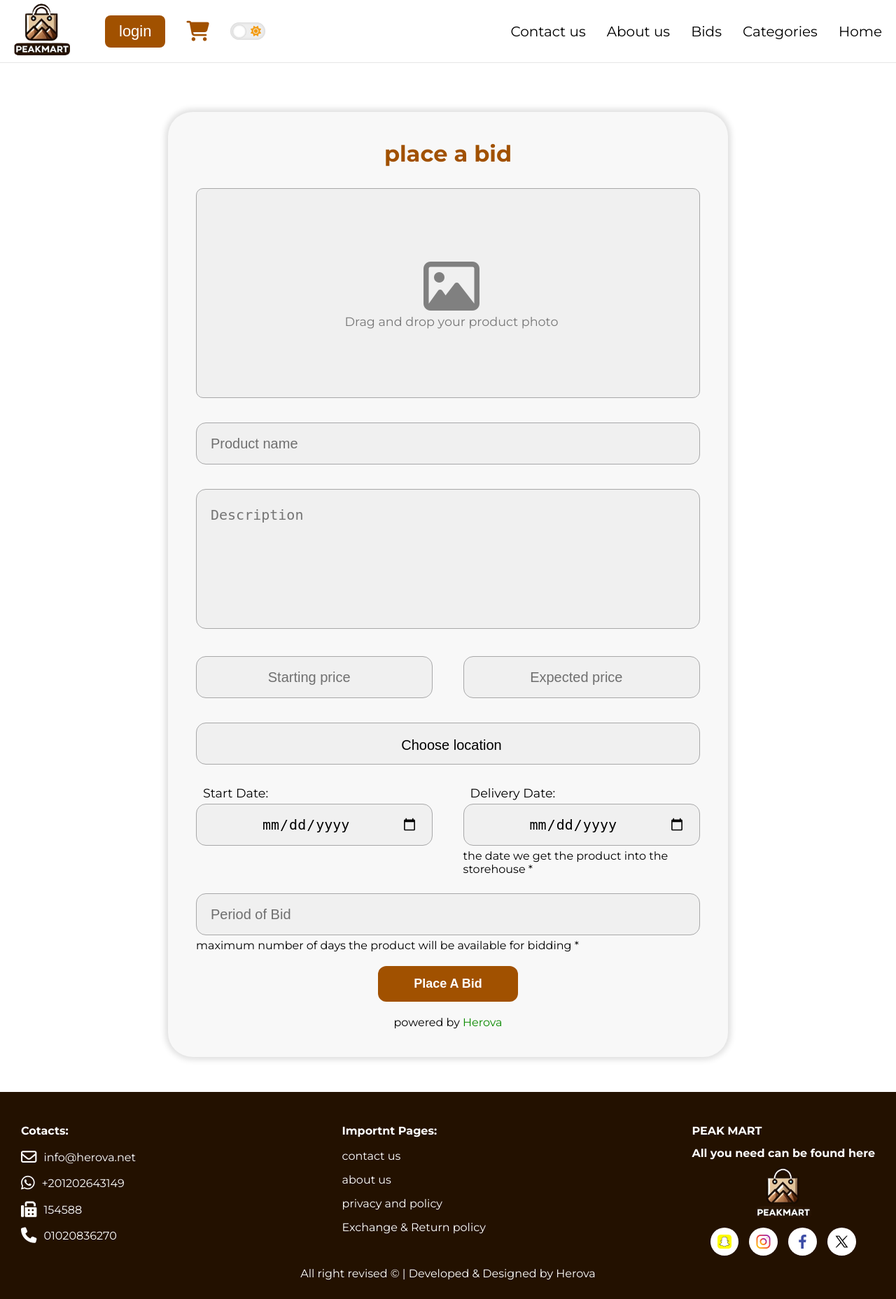
After one commit to Netrk-A/final-project, a PHP site: page /place_bid.php in a window 1280 px wide. The commit adds this page. Shown: the whole page at 70% size. Run offline with PHP 8.4, Linux system fonts and the light colour scheme.

Commit message:
place a bid page UI  with minor header changes

```diff
--- a/assets/css/components/header.css
+++ b/assets/css/components/header.css
@@ -271,11 +271,10 @@
     border-left: var(--border-gray);
     right: -1px;
     top: 79px;
-
+    gap: 0;
     width: 250px;
     height: 100vh;
     max-width: 60vw;
-    padding-block: 20px;
   }
 
   .navbar.active {
@@ -285,7 +284,9 @@
 
   .navbar a {
     position: relative;
-    padding-block: 10px;
+    padding-block: 25px 10px;
+    width: 100%;
+    text-align: center;
     color: var(--text-color);
   }
 
--- /dev/null
+++ b/assets/css/place_bid.css
@@ -0,0 +1,292 @@
+body {
+  /* background: url(../img/dual-bg-8-4\ 6.png); */
+  background-size: cover;
+  background-position: inherit;
+  font-family: "montserrat";
+}
+
+.form {
+  margin-top: 70px;
+  margin-bottom: 50px;
+  min-width: 280px;
+  position: relative;
+  display: flex;
+  justify-content: center;
+}
+
+.form h1 {
+  color: var(--primary);
+  text-align: center;
+}
+
+form {
+  border-radius: 35px;
+  box-shadow: 0px 0px 8px 4px #00000021;
+  background: #f8f8f8;
+  padding: 40px;
+  width: 800px;
+  min-width: 280px;
+  position: relative;
+}
+
+@media (min-width: 1400px) {
+  form {
+    width: 1200px;
+  }
+}
+
+@media (max-width: 900px) {
+  form {
+    width: 85vw;
+  }
+}
+
+#uploadProduct input:not([type="submit"]),
+#locationButton,
+#uploadProduct textarea {
+  width: 100%;
+  height: 60px;
+  background-color: #d9d9d945;
+  color: black;
+  border-radius: 14px;
+  border: 1px solid #a8a8a9;
+  padding: 20px;
+  font-size: 20px;
+  outline: none;
+  margin-bottom: 30px;
+  margin-top: 5px;
+}
+
+#locationButton {
+  cursor: pointer;
+}
+#locationButton:hover {
+  background-color: #bbbbbb45;
+}
+
+input[type="number"] {
+  -webkit-appearance: none; /* Safari */
+  -moz-appearance: none; /* Firefox */
+  appearance: none; /* Standard */
+}
+
+#uploadProduct textarea {
+  resize: none;
+  height: 200px;
+  line-height: 2rem;
+}
+
+.input-container {
+  position: relative;
+}
+
+.input-container:not(:first-of-type) i {
+  position: absolute;
+  top: 30%;
+  left: 10px;
+  color: #5c5c5c;
+}
+
+form .fa-user {
+  position: absolute;
+  top: 50%;
+  transform: translateY(22%);
+  left: 12px;
+  color: #5c5c5c;
+}
+
+#uploadProduct input::placeholder {
+  color: rgba(0, 0, 0, 0.536);
+}
+
+.form .button1,
+.newlogin.button1,
+.button1 {
+  font-size: 18px;
+  text-transform: capitalize;
+  color: #fff;
+  font-weight: bold;
+  background-color: var(--primary);
+  padding: 15px;
+  display: block;
+  border: none;
+  margin: auto;
+  margin-bottom: 20px;
+  border-radius: 12px;
+  cursor: pointer;
+  text-align: center;
+  width: 200px;
+}
+
+.input-container-two {
+  display: flex;
+  justify-content: space-between;
+}
+
+.input-container-two input {
+  text-align: center;
+}
+
+.input-container-two div {
+  width: 47% !important;
+  position: relative;
+}
+
+.input-container-two div i {
+  left: 10px;
+  position: absolute;
+  top: 29%;
+  color: #5c5c5c;
+}
+
+@media (max-width: 767px) {
+  .form h1 {
+    font-size: 1.8rem;
+  }
+  .input-container-two {
+    flex-direction: column;
+  }
+  .input-container-two div {
+    width: 100% !important;
+  }
+}
+
+@media (max-width: 500px) {
+  #login input,
+  #signup input,
+  select {
+    font-size: 12px;
+  }
+}
+
+p.copyright {
+  text-align: center;
+}
+
+.fa-image {
+  top: 50%;
+  left: 50%;
+  font-size: 5rem;
+  color: gray;
+}
+
+.upload-container {
+  background-color: #d9d9d945;
+  color: black;
+  border-radius: 14px;
+  border: 1px solid #a8a8a9;
+  width: 100%;
+  height: 300px;
+  margin-block: 30px;
+  border-radius: 10px;
+  display: flex;
+  flex-direction: column;
+  align-items: center;
+  justify-content: center;
+  cursor: pointer;
+  position: relative;
+  overflow: hidden;
+}
+
+.upload-label {
+  display: flex;
+  flex-direction: column;
+  align-items: center;
+  justify-content: center;
+  width: 100%;
+  height: 100%;
+  cursor: pointer;
+}
+
+.upload-icon {
+  width: 50px;
+  height: 50px;
+  margin-bottom: 10px;
+}
+
+.upload-text {
+  color: #777;
+}
+
+#imageUpload {
+  display: none;
+}
+
+.image-preview {
+  position: absolute;
+  top: 0;
+  left: 0;
+  width: 100%;
+  object-fit: cover;
+}
+
+label {
+  padding-left: 10px;
+  font-size: 1.1rem;
+}
+
+p.note {
+  margin-top: -25px;
+  margin-bottom: 20px;
+}
+
+/* LEaflet customization */
+/* assets/css/place_bid.css or styles.css */
+.map-popup {
+  position: fixed;
+  top: 0;
+  left: 0;
+  width: 100%;
+  height: 100%;
+  background-color: rgba(0, 0, 0, 0.5);
+  display: flex;
+  justify-content: center;
+  align-items: center;
+  z-index: 1000; /* Ensure it's on top */
+  display: none; /* Hidden by default */
+}
+
+.map-popup-content {
+  background-color: #fff;
+  padding: 20px;
+  border-radius: 5px;
+  width: 80vw; /* Adjust as needed */
+  overflow: auto; /* Handle map overflow */
+}
+
+.map {
+  height: 400px; /* Adjust map height as needed */
+  width: 100%;
+}
+
+#locationDisplay {
+  margin-left: 10px;
+}
+
+.map-popup-content button {
+  padding: 10px 20px;
+  margin: 20px auto; /* Space between buttons */
+  border: none;
+  border-radius: 5px;
+  cursor: pointer;
+  font-weight: bold;
+  transition: background-color 0.3s ease; /* Smooth transition */
+}
+
+#saveLocation {
+  background-color: #4caf50; /* Green */
+  color: white;
+}
+
+#saveLocation:hover {
+  background-color: #45a049; /* Darker green on hover */
+}
+
+#closeMap {
+  background-color: #f44336; /* Red */
+  color: white;
+}
+
+#closeMap:hover {
+  background-color: #d32f2f; /* Darker red on hover */
+}
--- a/assets/css/styles.css
+++ b/assets/css/styles.css
@@ -53,7 +53,6 @@ a {
 .astron-container {
   position: relative;
   width: 90vw;
-  max-width: 1300px;
   margin: 50px auto;
 }
 
--- /dev/null
+++ b/assets/js/mapControl.js
@@ -0,0 +1,143 @@
+document.addEventListener("DOMContentLoaded", function () {
+  const locationButton = document.getElementById("locationButton");
+  const mapPopup = document.getElementById("mapPopup");
+  const saveLocation = document.getElementById("saveLocation");
+  const closeMap = document.getElementById("closeMap");
+  const locationInput = document.getElementById("location");
+  const locationDisplay = document.getElementById("locationDisplay");
+  let map;
+  let marker;
+  let lastPosition = { lat: 29.978736, lng: 31.134208 };
+  let selectedLatLng;
+  let geocodingError = false;
+
+  locationButton.addEventListener("click", () => {
+    mapPopup.style.display = "flex";
+
+    if (!map) {
+      // Initialize map with Giza coordinates
+      const gizaLatLng = { lat: 29.978736, lng: 31.134208 };
+      map = L.map("map").setView(gizaLatLng, 13); // Set initial view to Giza
+
+      L.tileLayer("https://{s}.tile.openstreetmap.org/{z}/{x}/{y}.png", {
+        attribution:
+          '&copy; <a href="https://www.openstreetmap.org/copyright">OpenStreetMap</a> contributors',
+      }).addTo(map);
+
+      if (navigator.geolocation) {
+        navigator.geolocation.getCurrentPosition(
+          (position) => {
+            const userLatLng = position.coords;
+            lastPosition = position.coords;
+            map.setView([userLatLng.latitude, userLatLng.longitude], 13);
+            selectedLatLng = userLatLng;
+          },
+          (error) => {
+            console.error("Error getting location:", error);
+          }
+        );
+      }
+
+      map.on("click", function (e) {
+        selectedLatLng = e.latlng;
+        addMarker(selectedLatLng);
+      });
+
+      // Update marker on zoom
+      map.on("zoomend", function () {
+        if (marker && selectedLatLng) {
+          marker.setLatLng(selectedLatLng);
+        }
+      });
+    } else {
+      map.invalidateSize();
+    }
+  });
+
+  saveLocation.addEventListener("click", () => {
+    if (selectedLatLng) {
+      const lat = selectedLatLng.lat;
+      const lng = selectedLatLng.lng;
+      lastPosition = { lat, lng };
+      locationInput.value = lastPosition;
+
+      geocodingError = false;
+
+      fetch(
+        `https://nominatim.openstreetmap.org/reverse?format=json&lat=${lat}&lon=${lng}`
+      )
+        .then((response) => {
+          if (!response.ok) {
+            throw new Error(`HTTP error! status: ${response.status}`);
+          }
+          return response.json();
+        })
+        .then((data) => {
+          if (data.address) {
+            const address = data.address;
+            const street =
+              address.road || address.residential || address.unclassified || "";
+            const neighbourhood =
+              address.neighbourhood || address.quarter || "";
+            const city = address.city || address.town || address.village || "";
+            const county = address.county || "";
+            const state = address.state || "";
+            const postcode = address.postcode || "";
+            const country = address.country || "";
+
+            const locationName = `${street ? street + ", " : ""}${
+              neighbourhood ? neighbourhood + ", " : ""
+            }${city ? city + ", " : ""}${county ? county + ", " : ""}${
+              state ? state + ", " : ""
+            }${country ? country + " " : ""}${postcode ? postcode : ""}`;
+
+            locationInput.value = `${lat},${lng}`;
+            locationDisplay.textContent = locationName;
+
+            mapPopup.style.display = "none";
+          } else {
+            console.error("No address found for these coordinates.");
+            geocodingError = true;
+            handleGeocodingError(lat, lng);
+          }
+        })
+        .catch((error) => {
+          console.error("Error during reverse geocoding:", error);
+          geocodingError = true;
+          handleGeocodingError(lat, lng);
+        });
+    } else {
+      alert("الرجاء تحديد موقع على الخريطة.");
+    }
+  });
+
+  closeMap.addEventListener("click", () => {
+    addMarker(lastPosition);
+    mapPopup.style.display = "none";
+  });
+
+  function addMarker(latlng) {
+    if (marker) {
+      map.removeLayer(marker);
+    }
+
+    const redIcon = new L.Icon({
+      iconUrl:
+        "https://raw.githubusercontent.com/pointhi/leaflet-color-markers/master/img/marker-icon-2x-red.png",
+      shadowUrl:
+        "https://raw.githubusercontent.com/pointhi/leaflet-color-markers/master/img/marker-shadow.png",
+      iconSize: [25, 41],
+      iconAnchor: [12, 41],
+      popupAnchor: [1, -34],
+      shadowSize: [41, 41],
+    });
+
+    marker = L.marker(latlng, { icon: redIcon }).addTo(map);
+  }
+
+  function handleGeocodingError(lat, lng) {
+    locationInput.value = `${lat},${lng}`;
+    locationDisplay.textContent = `${lat},${lng}`;
+    alert("An error occurred while trying to determine the location.");
+  }
+});
--- /dev/null
+++ b/assets/js/place_bid.js
@@ -0,0 +1,50 @@
+const imageUpload = document.getElementById("imageUpload");
+const imagePreview = document.getElementById("imagePreview");
+const uploadContainer = document.querySelector(".upload-container");
+const submitBtn = document.querySelector(`input[type='submit']`);
+const inputFields = {
+  images: document.getElementById("imageUpload"),
+  name: document.getElementById("productName"),
+  description: document.getElementById("description"),
+  startingPrice: document.getElementById("startingPrice"),
+  expectedPrice: document.getElementById("expectedPrice"),
+  location: document.getElementById("location"),
+  startingDate: document.getElementById("startingDate"),
+  deliveryDate: document.getElementById("deliveryDate"),
+  period: document.getElementById("period"),
+};
+
+// image upload functionality
+imageUpload.addEventListener("change", (event) => {
+  const file = event.target.files[0];
+  if (file) {
+    imagePreview.src = URL.createObjectURL(file);
+  }
+});
+
+uploadContainer.addEventListener("dragover", (e) => {
+  e.preventDefault();
+  uploadContainer.classList.add("highlight"); // Add a highlight class for visual feedback
+});
+
+uploadContainer.addEventListener("dragleave", () => {
+  uploadContainer.classList.remove("highlight");
+});
+
+uploadContainer.addEventListener("drop", (e) => {
+  e.preventDefault();
+  uploadContainer.classList.remove("highlight");
+
+  const file = e.dataTransfer.files[0];
+  imageUpload.files = e.dataTransfer.files; // Set the dropped file to the input
+
+  // Trigger the change event to handle preview logic (as above)
+  const event = new Event("change", { bubbles: true });
+  imageUpload.dispatchEvent(event);
+});
+
+// collecting form data
+submitBtn.addEventListener("click", (e) => {
+  e.preventDefault();
+  console.log(inputFields);
+});
--- a/header.php
+++ b/header.php
@@ -11,7 +11,9 @@
 <div class="headers font-montserrat">
     <!-- main header -->
     <header class="header">
-        <img src="assets/img/logo.png" class="logo" loading="lazy">
+        <a href="index.php">
+            <img src="assets/img/logo.png" class="logo" loading="lazy">
+        </a>
         <div class="actions">
             <button class="login-btn primary-btn" data-href='login.php'>login</button>
             <div class="cart">
--- /dev/null
+++ b/place_bid.php
@@ -0,0 +1,110 @@
+<!DOCTYPE html>
+<html lang="en">
+
+<head>
+    <meta charset="UTF-8">
+    <meta name="viewport" content="width=device-width, initial-scale=1.0">
+    <title>Place a bid</title>
+    <link href='https://fonts.googleapis.com/css?family=Cabin' rel='stylesheet'>
+
+    <!-- icon -->
+    <link rel="icon" href="assets/img/logo.png">
+
+    <!-- fonts -->
+    <link href="https://fonts.googleapis.com/css2?family=Montserrat:wght@400;700&display=swap" rel="stylesheet">
+
+    <!-- font awesome -->
+    <link rel="stylesheet" href="https://cdnjs.cloudflare.com/ajax/libs/font-awesome/6.5.1/css/all.min.css">
+
+    <!-- Leaflet map -->
+    <link rel="stylesheet" href="https://unpkg.com/leaflet@1.9.4/dist/leaflet.css"
+        integrity="sha256-p4NxAoJBhIIN+hmNHrzRCf9tD/miZyoHS5obTRR9BMY=" crossorigin="" />
+    <script src="https://unpkg.com/leaflet@1.9.4/dist/leaflet.js"
+        integrity="sha256-20nQCchB9co0qIjJZRGuk2/Z9VM+kNiyxNV1lvTlZBo=" crossorigin=""></script>
+
+
+    <!-- css -->
+    <link rel="stylesheet" href="assets/css/place_bid.css">
+    <link rel="stylesheet" href="assets/css/styles.css">
+
+    <!-- JS -->
+    <script defer src="assets/js/mapControl.js"></script>
+    <script defer src="assets/js/place_bid.js"></script>
+</head>
+
+<body>
+    <!-- header -->
+    <?php include "header.php"?>
+
+    <!-- form -->
+    <div class="form" id="placeBid">
+        <form id="uploadProduct" action="" method="post">
+            <h1>place a bid</h1>
+            <div class="upload-container">
+                <input type="file" id="imageUpload" accept="image/*">
+                <label for="imageUpload" class="upload-label">
+                    <i class="fa-regular fa-image"></i>
+                    <span class="upload-text">Drag and drop your product photo</span>
+                    <img id="imagePreview" class="image-preview" style="width = 100%;"></img>
+                </label>
+            </div>
+            <div class="input-container">
+                <input type="text" name="productName" minlength="12" id="productName" placeholder="Product name"
+                    autocomplete="off" required>
+            </div>
+            <div class="input-container">
+                <textarea name="description" id="description" minlength="30" placeholder="Description"
+                    required></textarea>
+            </div>
+            <div class="input-container-two">
+                <div>
+                    <input type="number" min='0' name="startingPrice" id="startingPrice" placeholder="Starting price"
+                        autocomplete="off" required>
+                </div>
+                <div>
+                    <input type="number" min='0' name="startingPrice" id="expectedPrice" placeholder="Expected price"
+                        autocomplete="off" required>
+                </div>
+            </div>
+            <div class="input-container location-container">
+                <button type="button" id="locationButton"> <span id="locationDisplay">Choose location</span></button>
+                <input type="hidden" name="Location" id="location" required>
+            </div>
+            <div class="input-container-two">
+                <div>
+                    <label for="startingDate">Start Date:</label>
+                    <input type="date" name="startingDate" id="startingDate" placeholder="Starting Date"
+                        autocomplete="off" required>
+                </div>
+                <div>
+                    <label for="startingDate">Delivery Date:</label>
+                    <input type="date" name="deliveryDate" id="deliveryDate" placeholder="delivery Date "
+                        autocomplete="off" required>
+                    <p class="note">the date we get the product into the storehouse *</p>
+                </div>
+            </div>
+            <div class="input-container">
+                <input type="number" min='7' max='300' name="period" id="period" placeholder="Period of Bid"
+                    autocomplete="on" required>
+                <p class="note">maximum number of days the product will be available for bidding *</p>
+            </div>
+
+            <input type="submit" class='button1' value="Place a Bid">
+            <p class="copyright">powered by <a href="herova.net" style="color:#0B8A00;">Herova</a></p>
+        </form>
+    </div>
+
+    <!-- leaflet map -->
+    <div id="mapPopup" class="map-popup">
+        <div class="map-popup-content">
+            <div id="map" class="map"></div>
+            <button id="saveLocation">Save Location</button>
+            <button id="closeMap">Close</button>
+        </div>
+    </div>
+
+    <!-- footer -->
+    <?php  include "footer.php"?>
+</body>
+
+</html>
```
